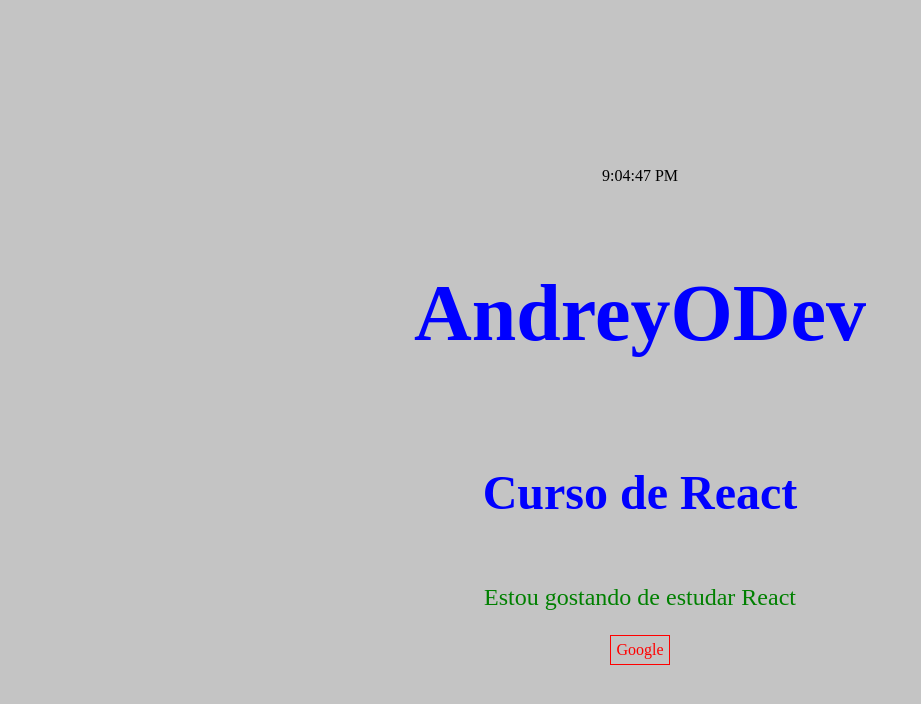
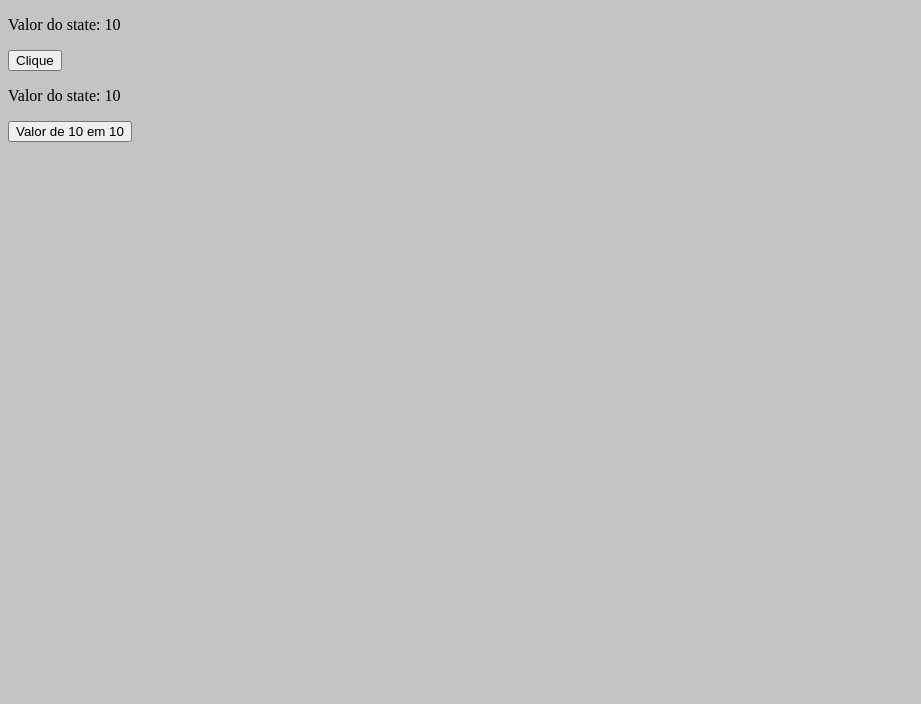
Before and after one commit to AndreyODev/curso-dev-web, a React (Vite) app in the folder react/vite/App1/: page / in a window 1280 px wide. Shown: the top 704 px of the page, without its empty margins (0-921 px from the left). Built offline with nearby package versions, Linux system fonts and the light colour scheme.

Commit message:
feat: adiciona aula 10 sobre useState

```diff
--- a/react/vite/App1/src/App.jsx
+++ b/react/vite/App1/src/App.jsx
@@ -1,29 +1,52 @@
-// Aula 8
-import React from "react";
+// Aula 10
+import { useState } from "react";
 import "./App.css";
-import Relogio from "./components/Relogio";
+import Numero from "./components/Numero";
 
-function App() {
-  const textoDestaque = {
-    color: "#00f",
-    fontSize: "3rem",
-  };
+export default function App() {
+  const [numero, setNumero] = useState(10);
   return (
     <>
-      <section className="container">
-        <Relogio />
-        <h1 style={{ color: "#00f", fontSize: "5rem" }}>AndreyODev</h1>
-        <h2 style={textoDestaque}>Curso de React</h2>
-        <p className="texto">Estou gostando de estudar React</p>
-        <a href="https://www.google.com/" target="_blank">
-          Google
-        </a>
-      </section>
+      <p>Valor do state: {numero}</p>
+      <button
+        onClick={() => {
+          setNumero(numero + 1);
+        }}
+      >
+        Clique
+      </button>
+
+      <Numero numero={numero} setNumero={setNumero} />
     </>
   );
 }
 
-export default App;
+// Aula 8 a 9
+// import React from "react";
+// import "./App.css";
+// import Relogio from "./components/Relogio";
+
+// function App() {
+//   const textoDestaque = {
+//     color: "#00f",
+//     fontSize: "3rem",
+//   };
+//   return (
+//     <>
+//       <section className="container">
+//         <Relogio />
+//         <h1 style={{ color: "#00f", fontSize: "5rem" }}>AndreyODev</h1>
+//         <h2 style={textoDestaque}>Curso de React</h2>
+//         <p className="texto">Estou gostando de estudar React</p>
+//         <a href="https://www.google.com/" target="_blank">
+//           Google
+//         </a>
+//       </section>
+//     </>
+//   );
+// }
+
+// export default App;
 
 // Aula 1 até 7
 // import React from "react";
--- /dev/null
+++ b/react/vite/App1/src/components/Numero.jsx
@@ -0,0 +1,18 @@
+import { useState } from "react";
+import "../App.jsx";
+
+export default function Numero(props) {
+  return (
+    <>
+      <p>Valor do state: {props.numero}</p>
+
+      <button
+        onClick={() => {
+          props.setNumero(props.numero + 10);
+        }}
+      >
+        Valor de 10 em 10
+      </button>
+    </>
+  );
+}
--- a/react/vite/App1/src/main.jsx
+++ b/react/vite/App1/src/main.jsx
@@ -5,15 +5,28 @@ import App from "./App.jsx";
 
 const root = createRoot(document.getElementById("root"));
 
-function tick() {
-  root.render(
-    <StrictMode>
-      <App />
-    </StrictMode>,
-  );
-}
+root.render(
+  <StrictMode>
+    <App />
+  </StrictMode>,
+);
 
-setInterval(tick, 1000);
+// import { StrictMode } from "react";
+// import { createRoot } from "react-dom/client";
+// import "./index.css";
+// import App from "./App.jsx";
+
+// const root = createRoot(document.getElementById("root"));
+
+// function tick() {
+//   root.render(
+//     <StrictMode>
+//       <App />
+//     </StrictMode>,
+//   );
+// }
+
+// setInterval(tick, 1000);
 
 // import { StrictMode } from "react";
 // import { createRoot } from "react-dom/client";
```
